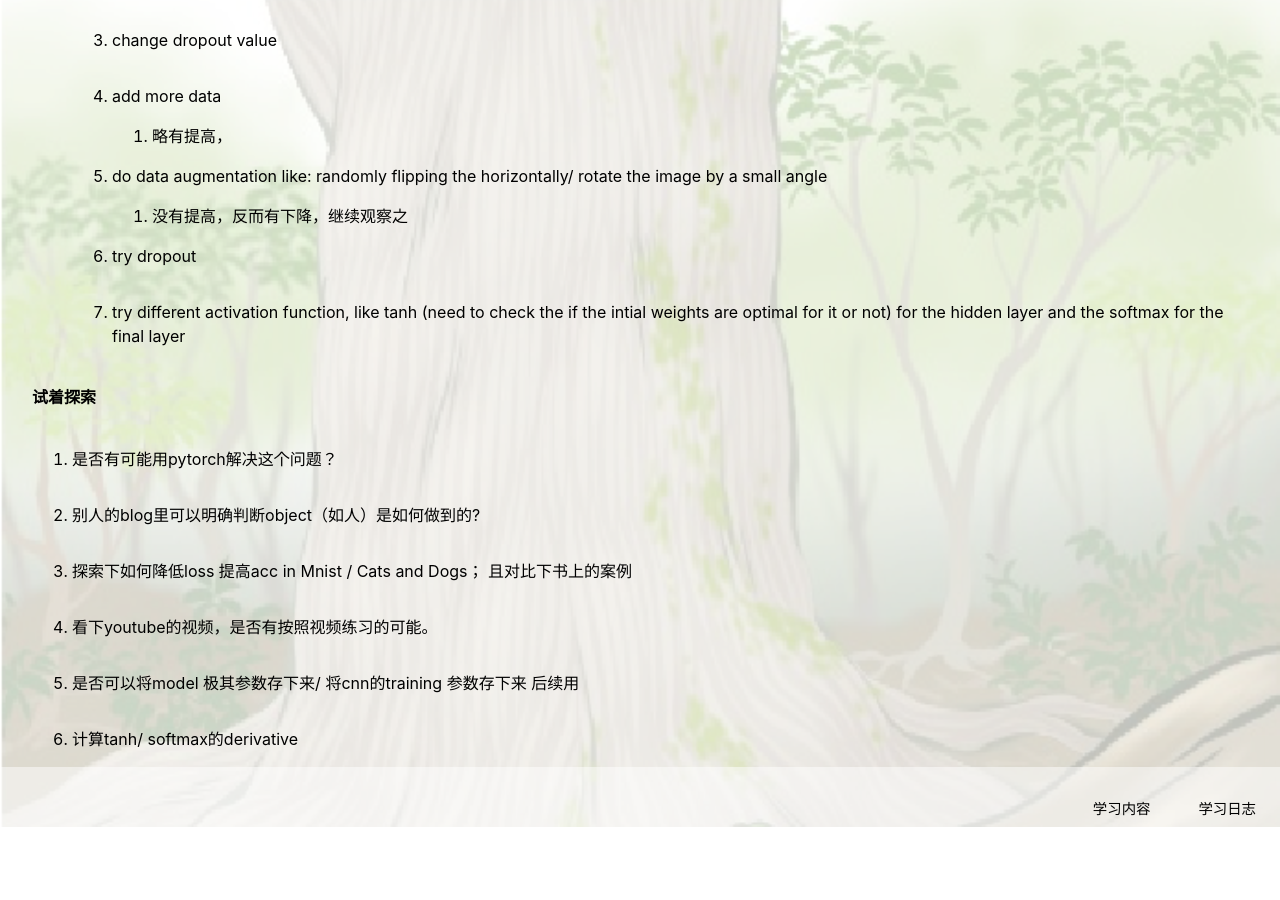
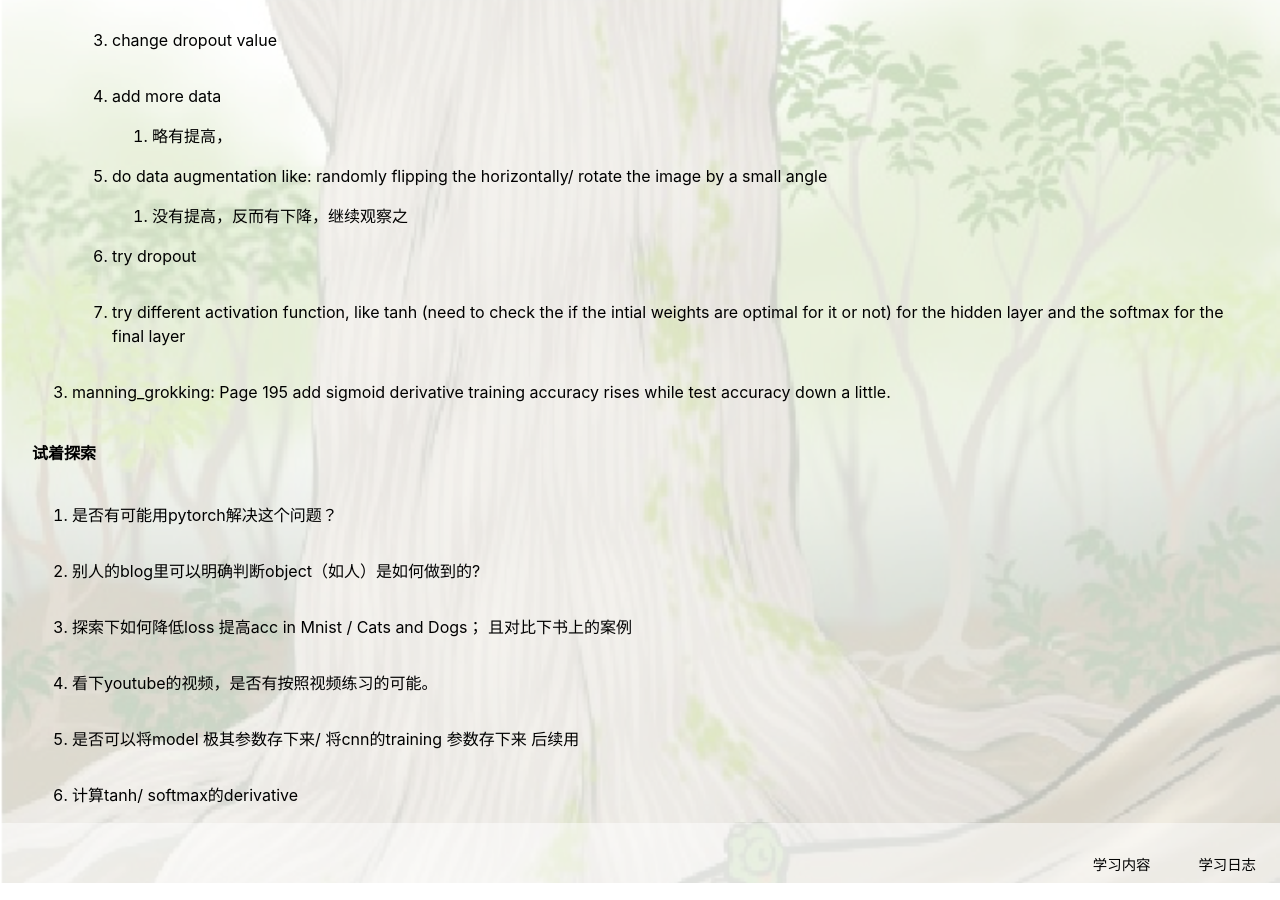
Before and after one commit to shunw/shunw.github.io, a Jekyll site: the page built from ml_learn_mark.md, in a window 1280 px wide and 900 px high, scrolled down 998 px. Built offline with Jekyll 4.4.1, drawn with Linux system fonts in a browser that asks for light colours; before the commit the page ends 1842 px from its top, so only the background shows below that.

Commit message:
update one question

```diff
--- a/ml_learn_mark.md
+++ b/ml_learn_mark.md
@@ -54,6 +54,8 @@ title: ML_study
 
     - try different activation function, like tanh (need to check the if the intial weights are optimal for it or not) for the hidden layer and the softmax for the final layer
 
+- manning_grokking: Page 195 add sigmoid derivative training accuracy rises while test accuracy down a little.
+
 #### 试着探索
 
 - 是否有可能用pytorch解决这个问题？
```
